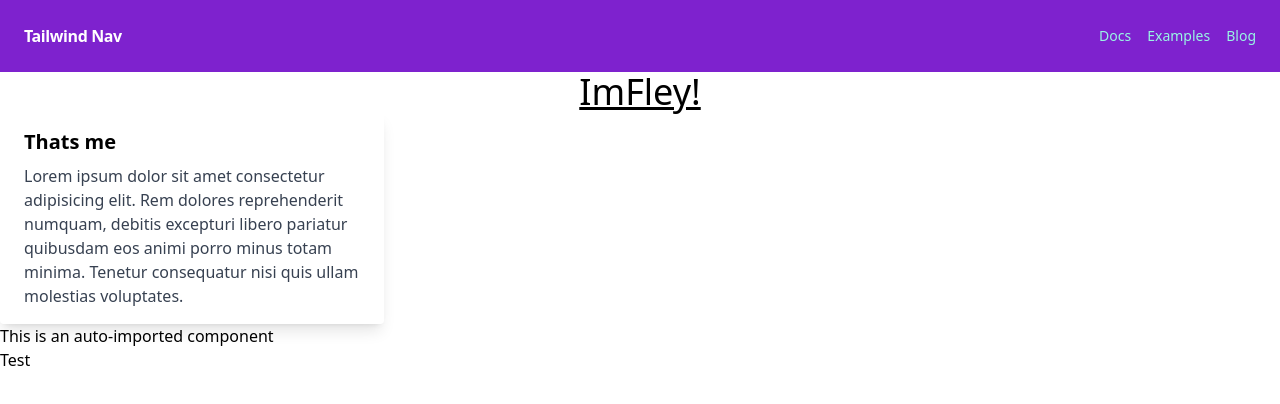
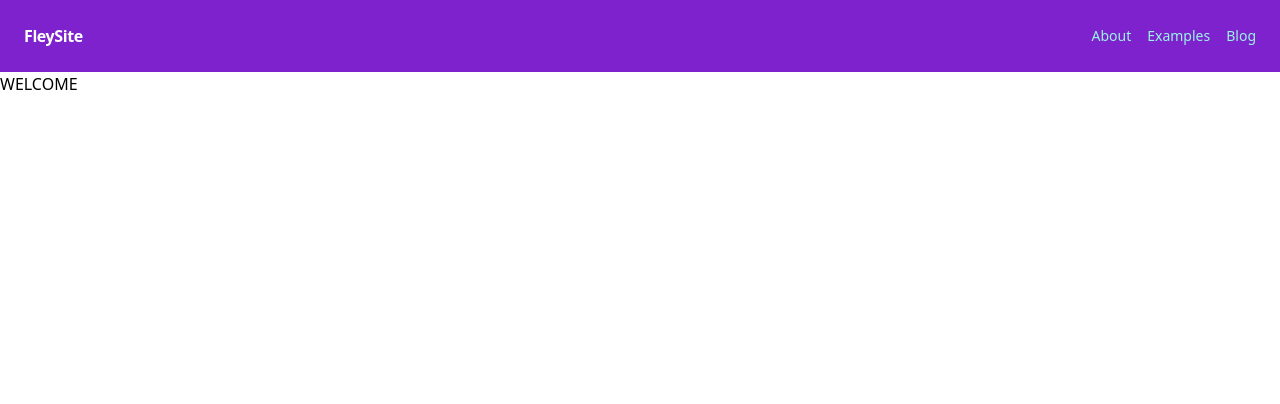
Before and after one commit to Shogiiin/fl3y.github.io, a Nuxt app: page / in a window 1280 px wide. Shown: the top 404 px of the page. Built offline with nearby package versions, Linux system fonts and the light colour scheme.

Commit message:
TODO: Recreate Main Page

```diff
--- a/components/AppHeader.vue
+++ b/components/AppHeader.vue
@@ -1,14 +1,14 @@
 <template>
     <nav class="flex items-center justify-between flex-wrap  bg-purple-700 p-6">
         <div class="flex items-center flex-shrink-0 text-white mr-6">
-            <span class=" font-semibold text-x1 tracking-tight">Tailwind Nav</span>
+            <span class=" font-semibold text-x1 tracking-tight">FleySite</span>
         </div>
         <div class="block lg:hidden">
         </div>
         <div class="w-full block flex-glow lg:flex lg:items-center lg:w-auto">
             <div class="text-sm lg:flex-glow">
-                <a href="#responsive-header" class="block mt-4 lg:inline-block lg:mt-0 text-teal-200 hover:text-white mr-4">
-                    Docs
+                <a href="about" class="block mt-4 lg:inline-block lg:mt-0 text-teal-200 hover:text-white mr-4">
+                    About
                 </a>
                 <a href="#responsive-header" class="block mt-4 lg:inline-block lg:mt-0 text-teal-200 hover:text-white mr-4">
                     Examples
--- a/pages/index.vue
+++ b/pages/index.vue
@@ -1,30 +1,11 @@
 <script setup lang="ts">
-    definePageMeta({
-        layout:"default"
-    })
+definePageMeta({
+    layout: "default"
+})
 </script>
 
 <template>
-    <div>
-        <h1 class="underline text-center  text-4xl">ImFley!</h1>
-
-    </div>
-
-    <Card>
-        <div class="font-bold text-xl mb-2">
-            Thats me
-        </div>
-        <p class="text-gray-700 text-base">
-            Lorem ipsum dolor sit amet consectetur adipisicing elit. Rem dolores reprehenderit numquam, debitis excepturi libero pariatur quibusdam eos animi porro minus totam minima. Tenetur consequatur nisi quis ullam molestias voluptates.
-        </p>
-    </Card>
-
-    <AppAlert>
-        This is an auto-imported component
-    </AppAlert>
-    <div>
-        <h2>
-            Test
-        </h2>
-    </div>
+    <h1 class="">
+        WELCOME
+    </h1>
 </template>
```
